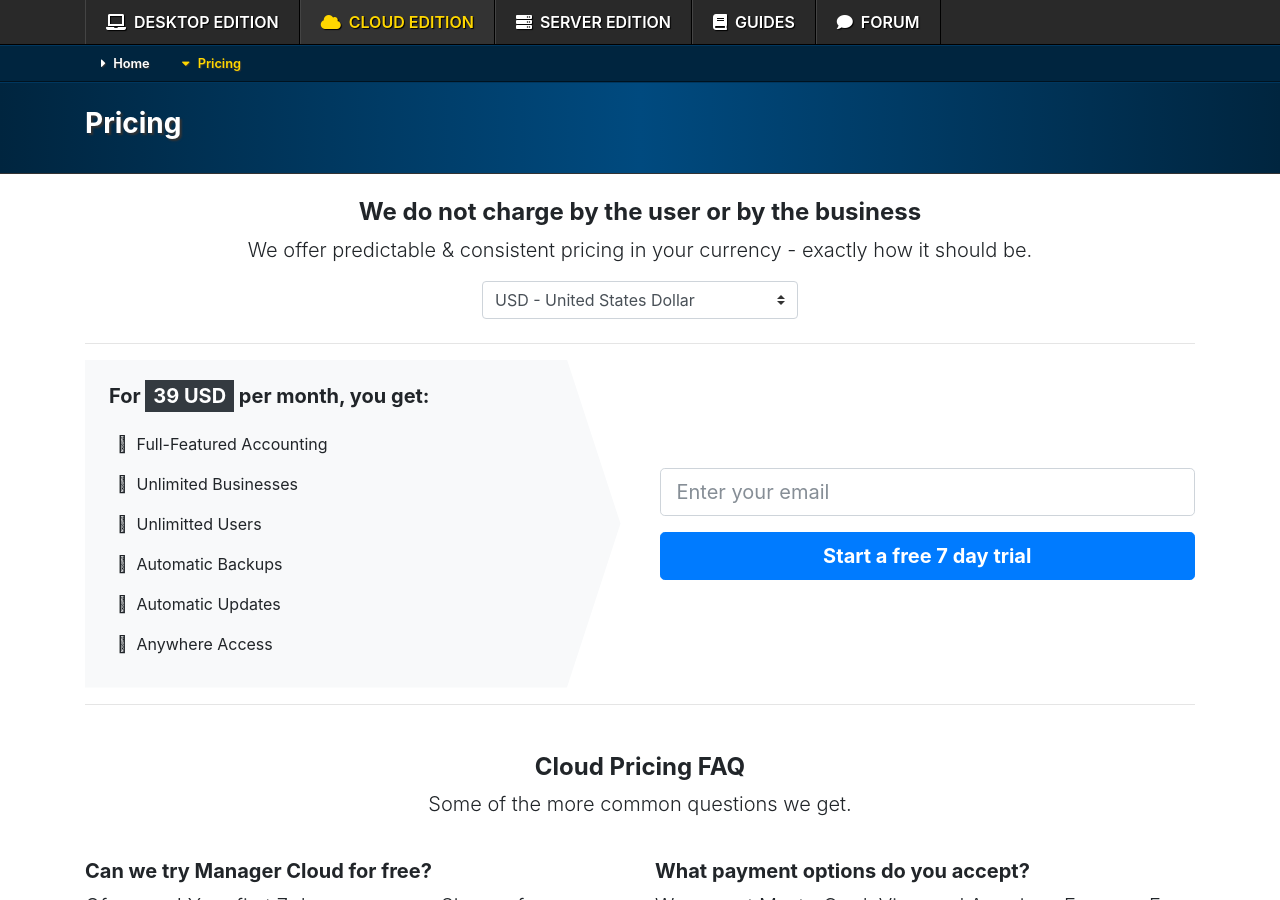
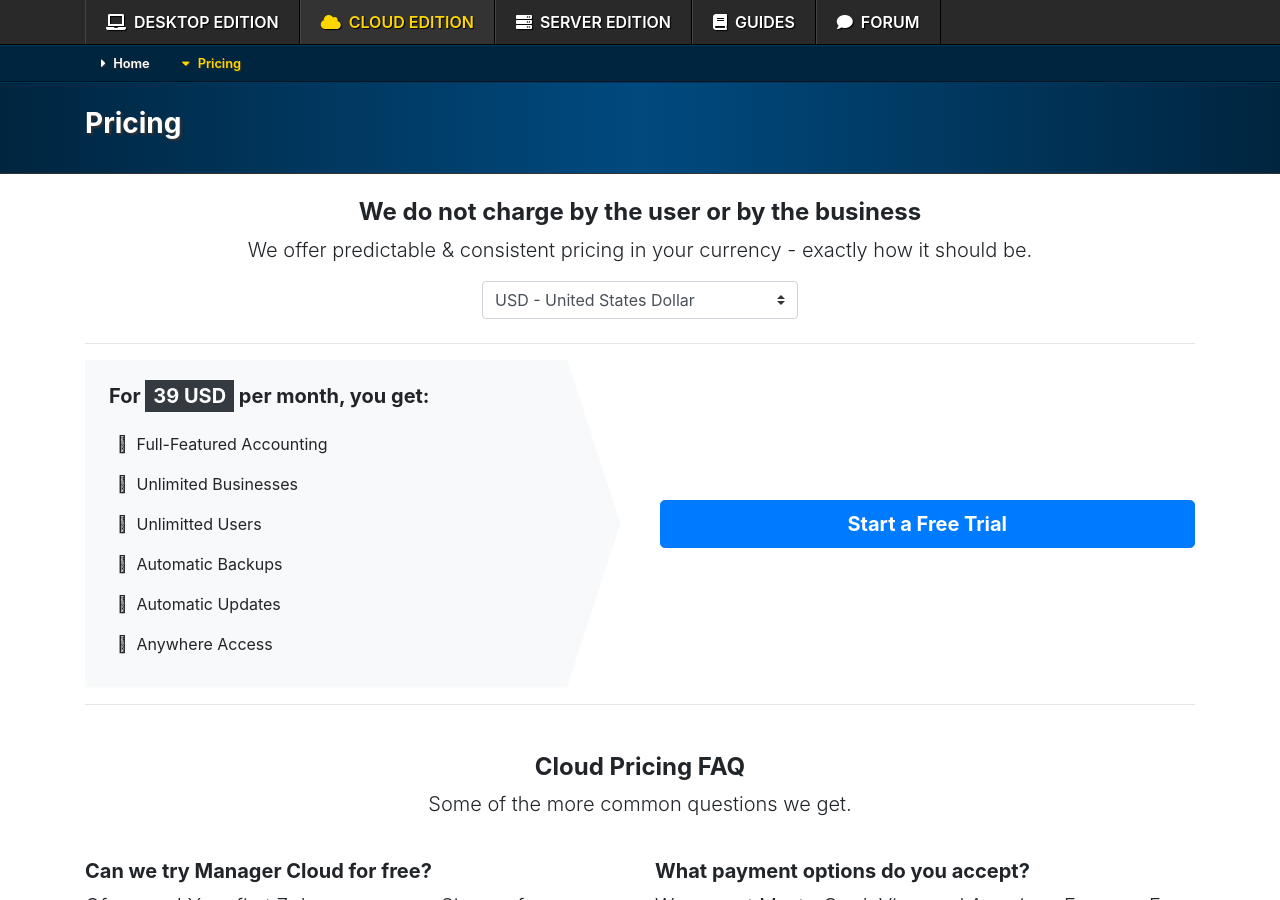
Before and after one commit to 3etechinns/www.manager.io, a Jekyll site: the page built from cloud/pricing/index.html, in a window 1280 px wide and 900 px high. Built offline with Jekyll 4.4.1, drawn with Linux system fonts in a browser that asks for light colours; nearby versions of some CDN libraries; comment, search, counter and statistics services are not loaded.

Commit message:
no message

```diff
--- a/_includes/header.html
+++ b/_includes/header.html
@@ -102,7 +102,8 @@
       <div class="col py-4">
         <h3 class="font-weight-bold" style="color: #fff; text-shadow: 2px 2px 2px #333333;">Cloud-hosted online accounting software</h3>
         <p class="mb-4" style="font-weight: 600; color: #fff; line-height: 200%; text-shadow: 1px 1px 1px #333333">Nothing to install. All you need is a device with a web-browser and Internet connection.</p>
-        <a class="btn btn-lg btn-light mr-3 mb-3" href="/cloud/pricing/" style="font-weight: bold">See Pricing</a>
+        <a class="btn btn-lg btn-light mr-3 mb-3" href="https://cloud.manager.io" style="font-weight: bold">Start a Free Trial</a>
+        <a class="btn btn-lg btn-outline-light mb-3" href="/cloud/pricing/" style="font-weight: bold">See Pricing</a>
       </div>
       <div class="col d-none d-lg-block">
         <img src="/cloud/cover.png">
--- a/cloud/index.html
+++ b/cloud/index.html
@@ -113,5 +113,6 @@ title: Cloud Edition
 <hr />
 
 <div class="text-center pt-4 my-4">
-	<a class="btn btn-lg btn-primary" href="/cloud/pricing/" style="font-weight: bold">See Pricing</a>
+  <a href="https://cloud.manager.io" class="btn btn-lg btn-primary font-weight-bold mr-2 mb-2">Start a Free Trial</a>
+  <a href="/cloud/pricing/" class="btn btn-lg btn-outline-primary font-weight-bold mb-2">See Pricing</a>
 </div>
--- a/cloud/pricing/index.html
+++ b/cloud/pricing/index.html
@@ -22,10 +22,7 @@ title: Pricing
     </div>
   </div>
   <div class="col-md my-auto">
-    <form action="https://cloud.manager.io/submit" method="post" class="my-2">
-      <div class="form-group"><input type="text" class="form-control form-control-lg" name="EmailAddress" placeholder="Enter your email"></div>
-      <input type="submit" class="btn btn-lg btn-block btn-primary font-weight-bold" value="Start a free 7 day trial">
-    </form>
+    <a href="https://cloud.manager.io" class="btn btn-lg btn-block btn-primary font-weight-bold">Start a Free Trial</a>
   </div>
 </div>
 
```
